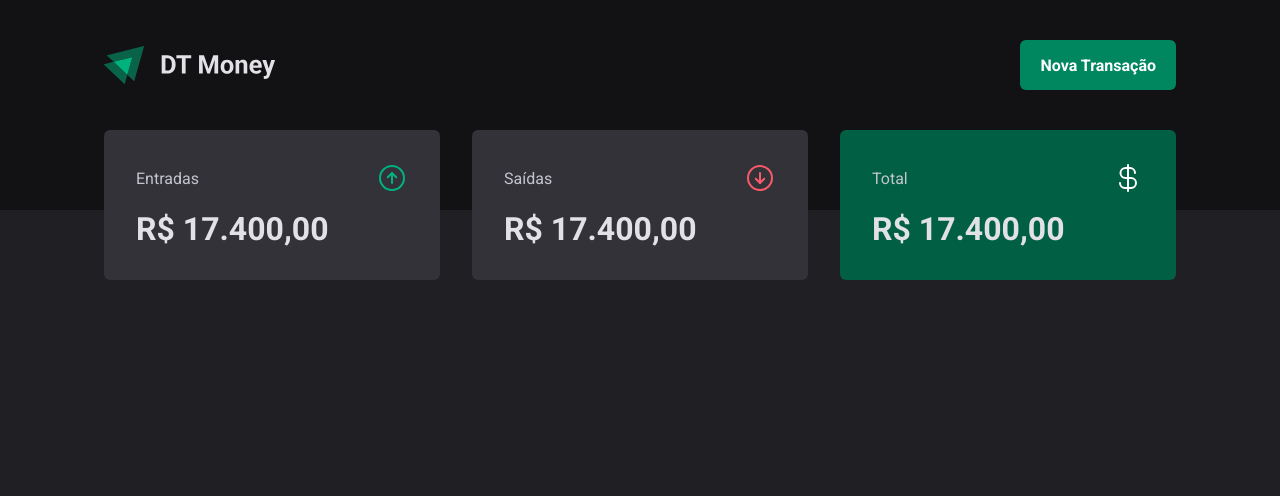
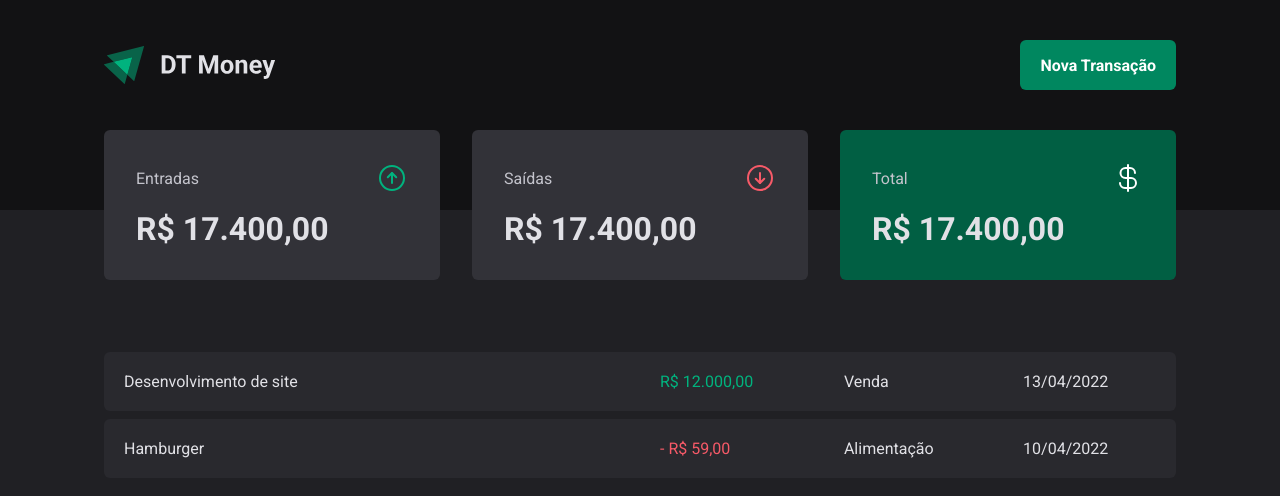
Before and after one commit to danield-dcc/react-dtmoney, a React (Vite) app: page / in a window 1280 px wide. Shown: the top 496 px of the page. Built offline with nearby package versions, Linux system fonts and the light colour scheme.

Commit message:
🎨 transactions table

```diff
--- a/src/pages/Transactions/index.tsx
+++ b/src/pages/Transactions/index.tsx
@@ -1,11 +1,30 @@
 import { Header } from "../../components/Header";
 import { Summary } from "../../components/Summary";
+import { PriceHighlight, TransactionsContainer, TransactionsTable } from "./styles";
 
 export function Transactions() {
   return (
     <div>
       <Header />
       <Summary />
+      <TransactionsContainer>
+        <TransactionsTable>
+          <tbody>
+            <tr>
+              <td width={"50%"}>Desenvolvimento de site</td>
+              <td><PriceHighlight variant="income">R$ 12.000,00</PriceHighlight></td>
+              <td>Venda</td>
+              <td>13/04/2022</td>
+            </tr>
+            <tr>
+              <td width={"50%"}>Hamburger</td>
+              <td><PriceHighlight variant="outcome">- R$ 59,00</PriceHighlight></td>
+              <td>Alimentação</td>
+              <td>10/04/2022</td>
+            </tr>
+          </tbody>
+        </TransactionsTable>
+      </TransactionsContainer>
     </div>
   );
 }
--- a/src/pages/Transactions/styles.ts
+++ b/src/pages/Transactions/styles.ts
@@ -0,0 +1,41 @@
+import { styled } from "styled-components";
+
+export const TransactionsContainer = styled.main`
+  width: 100%;
+  max-width: 1120px;
+  margin: 4rem auto 0;
+  padding: 0 1.5rem;
+`;
+
+export const TransactionsTable = styled.table`
+  width: 100%;
+
+  border-collapse: separate;
+  border-spacing: 0 0.5rem;
+
+  /* margin-top: 1.5rem; */
+
+  td {
+    padding: 1.25rem;
+    background: ${(props) => props.theme["gray-700"]};
+
+    &:first-child {
+      border-top-left-radius: 6px;
+      border-bottom-left-radius: 6px;
+    }
+
+    &:last-child {
+      border-top-right-radius: 6px;
+      border-bottom-right-radius: 6px;
+    }
+  }
+`;
+
+interface PriceHighlightProps{
+    variant: 'income' | 'outcome'
+}
+
+export const PriceHighlight = styled.span<PriceHighlightProps>`
+    color: ${props => props.variant === "income" ? props.theme['green-300'] : props.theme['red-300']}
+
+`
```
